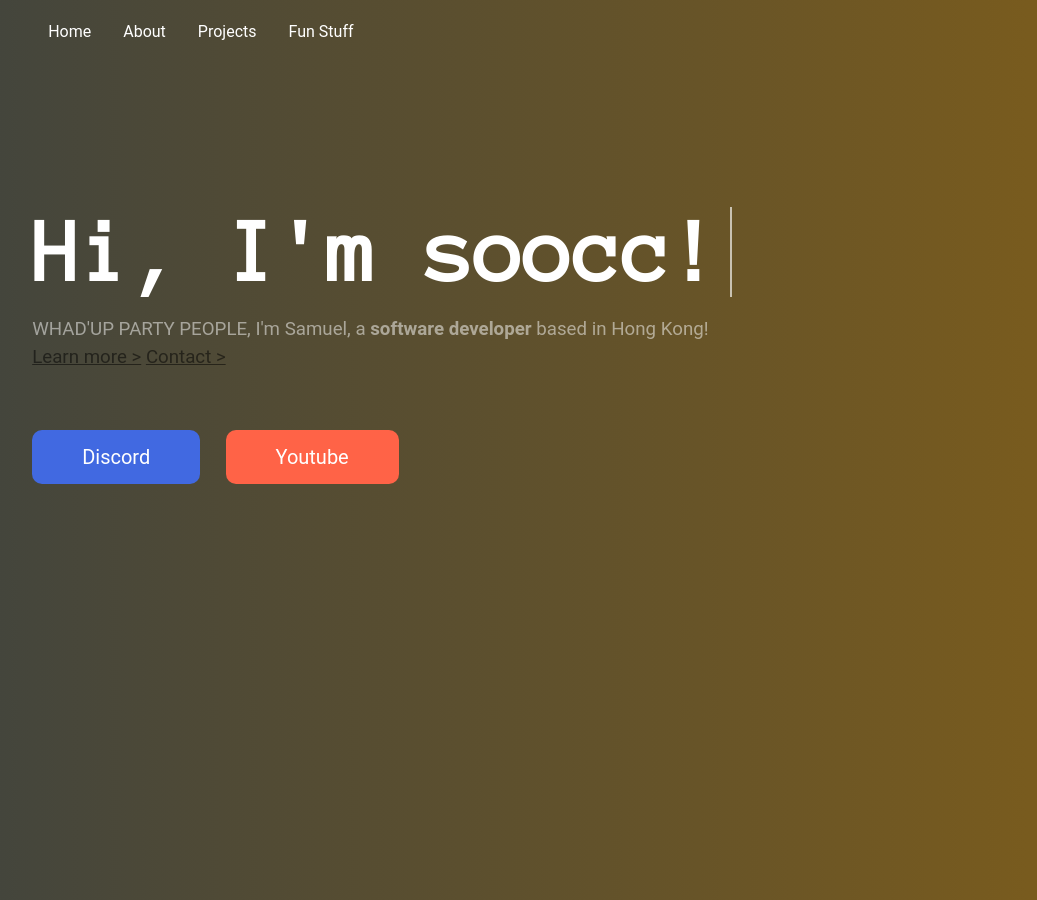
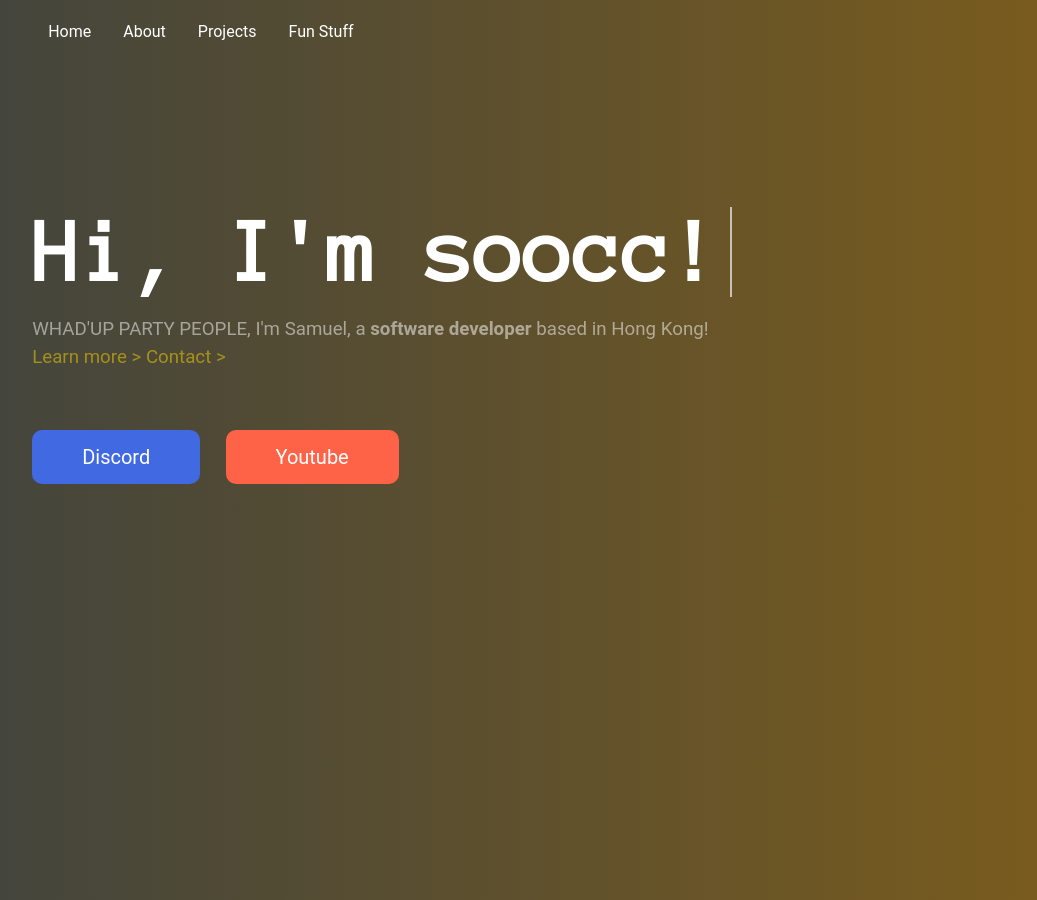
Before and after one commit to soocc/sooccsocks2, a Jekyll site: the page built from index.html, in a window 1280 px wide. Shown: the whole page, without its empty margins (39-1076 px from the left). Built offline with Jekyll 4.4.1, drawn with Linux system fonts in a browser that asks for light colours; some web fonts are replaced.

Commit message:
Update index.html

```diff
--- a/index.html
+++ b/index.html
@@ -91,7 +91,7 @@ layout: default
 
       <h3>
         WHAD'UP PARTY PEOPLE, I'm Samuel, a <strong>software developer</strong> based in Hong Kong!<br>
-        <a class="link" href="soocc.github.io/about">Learn more ></a> <a class="link" href="soocc.github.io/contact">Contact ></a>
+        <a id="link" href="soocc.github.io/about">Learn more ></a> <a id="link" href="soocc.github.io/contact">Contact ></a>
       </h3>
     </div>
 
```
